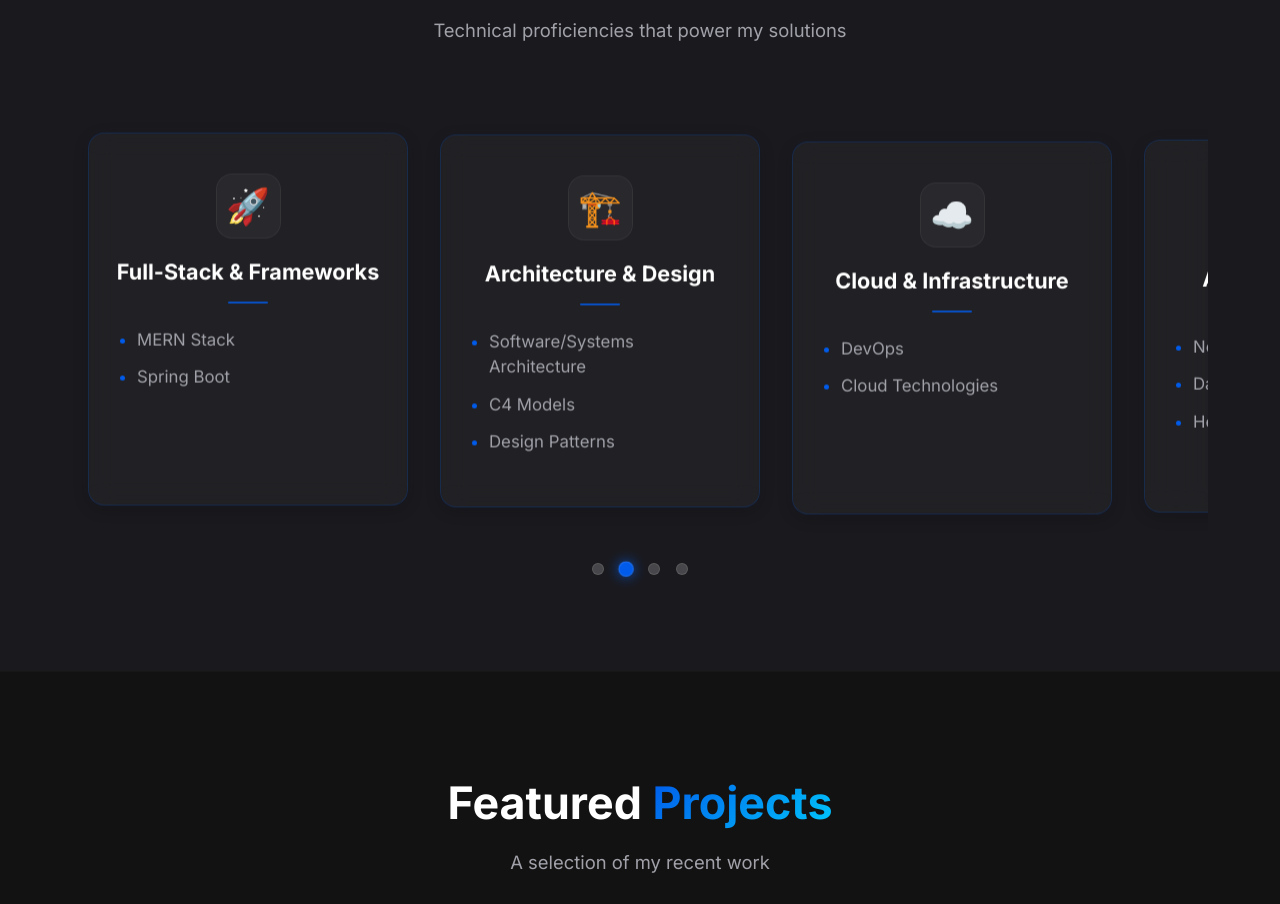
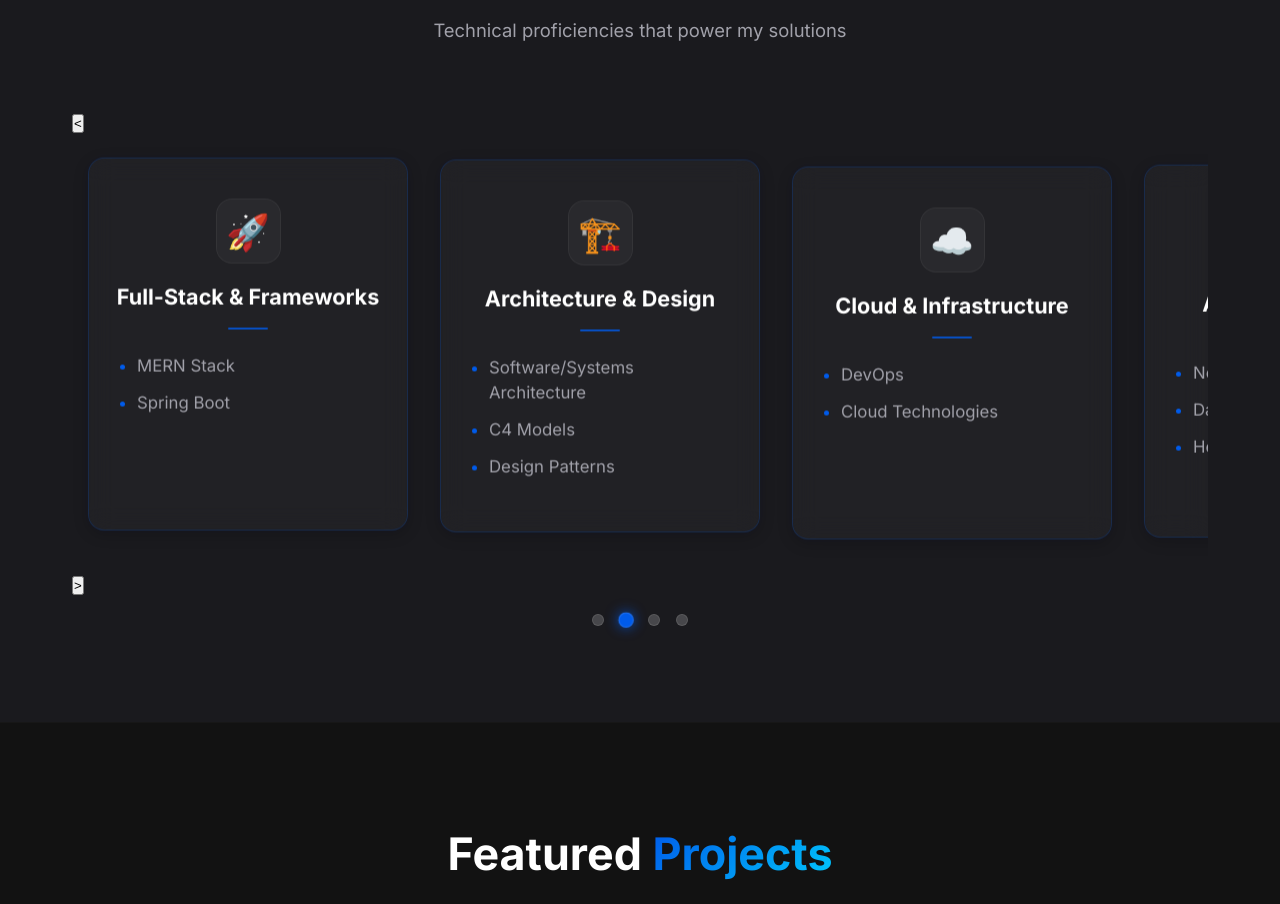
Before and after one commit to nadeera-se22018/mern-portfolio, a React app in the folder frontend/: page / in a window 1280 px wide. Shown: the part 1754-2658 px from the top of the page. Built offline with nearby package versions, Linux system fonts and the light colour scheme; the HTML template or start-up script is replaced by a standard one.

Commit message:
feat: add interactive skills section with horizontal auto-scrolling and integrate into App layout

```diff
--- a/frontend/src/components/Skills.jsx
+++ b/frontend/src/components/Skills.jsx
@@ -24,7 +24,7 @@ const skillCategories = [
     }
 ];
 
-const SkillCard = ({ category, index }) => {
+const SkillCard = ({ category, index, isActive }) => {
     const cardRef = useRef(null);
     const [transformStyle, setTransformStyle] = useState({});
 
@@ -52,7 +52,7 @@ const SkillCard = ({ category, index }) => {
     return (
         <div
             ref={cardRef}
-            className={`skill-card auto-float floating-delay-${index % 4}`}
+            className={`skill-card auto-float floating-delay-${index % 4} ${isActive ? 'active-card' : ''}`}
             style={transformStyle}
             onMouseMove={handleMouseMove}
             onMouseLeave={handleMouseLeave}
@@ -74,6 +74,7 @@ const SkillCard = ({ category, index }) => {
 const Skills = () => {
     const scrollContainerRef = useRef(null);
     const [activeIndex, setActiveIndex] = useState(0);
+    const [isPaused, setIsPaused] = useState(false);
 
     const handleScroll = (e) => {
         const container = e.target;
@@ -96,15 +97,16 @@ const Skills = () => {
     };
 
     const scrollTo = (index) => {
+        if (index < 0) index = skillCategories.length - 1;
+        if (index >= skillCategories.length) index = 0;
+
         setActiveIndex(index);
         if (scrollContainerRef.current && scrollContainerRef.current.children[index]) {
             const container = scrollContainerRef.current;
             const child = container.children[index];
 
-            // Calculate center position without triggering page-level scrolling
-            const childRect = child.getBoundingClientRect();
-            const containerRect = container.getBoundingClientRect();
-            const scrollOffset = (childRect.left - containerRect.left) + container.scrollLeft - (container.clientWidth / 2) + (childRect.width / 2);
+            // Calculate center position using simple offsets
+            const scrollOffset = child.offsetLeft - (container.clientWidth / 2) + (child.clientWidth / 2);
 
             container.scrollTo({
                 left: scrollOffset,
@@ -113,15 +115,20 @@ const Skills = () => {
         }
     };
 
+    const handlePrevious = () => scrollTo(activeIndex - 1);
+    const handleNext = () => scrollTo(activeIndex + 1);
+
     // Auto-play interval for the horizontal slider
     useEffect(() => {
+        if (isPaused) return;
+
         const interval = setInterval(() => {
             const nextIndex = (activeIndex + 1) % skillCategories.length;
             scrollTo(nextIndex);
-        }, 5000); // Automove every 5 seconds
+        }, 3500); // Automove every 3.5 seconds
 
         return () => clearInterval(interval);
-    }, [activeIndex]);
+    }, [activeIndex, isPaused]);
 
     return (
         <section className="skills" id="skills">
@@ -132,13 +139,29 @@ const Skills = () => {
                 </div>
 
                 <div
-                    className="skills-slider"
-                    ref={scrollContainerRef}
-                    onScroll={handleScroll}
+                    className="skills-nav-container"
+                    onMouseEnter={() => setIsPaused(true)}
+                    onMouseLeave={() => setIsPaused(false)}
+                    onTouchStart={() => setIsPaused(true)}
+                    onTouchEnd={() => setIsPaused(false)}
                 >
-                    {skillCategories.map((category, index) => (
-                        <SkillCard key={index} index={index} category={category} />
-                    ))}
+                    <button className="nav-arrow left" onClick={handlePrevious} aria-label="Previous">
+                        &lt;
+                    </button>
+
+                    <div
+                        className="skills-slider"
+                        ref={scrollContainerRef}
+                        onScroll={handleScroll}
+                    >
+                        {skillCategories.map((category, index) => (
+                            <SkillCard key={index} index={index} category={category} isActive={activeIndex === index} />
+                        ))}
+                    </div>
+
+                    <button className="nav-arrow right" onClick={handleNext} aria-label="Next">
+                        &gt;
+                    </button>
                 </div>
 
                 <div className="skills-dots">
```
